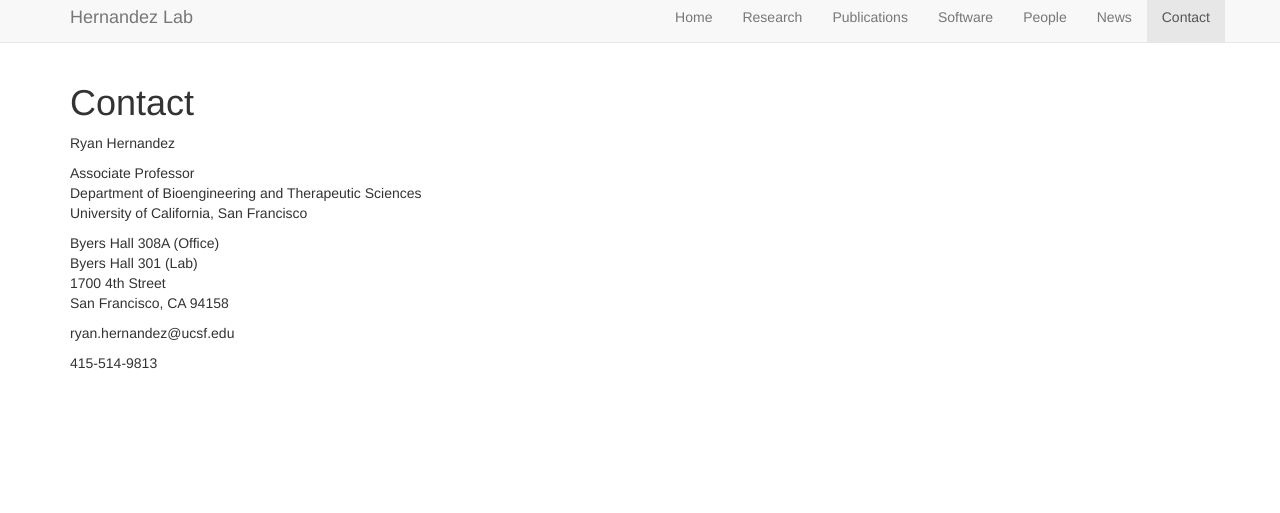
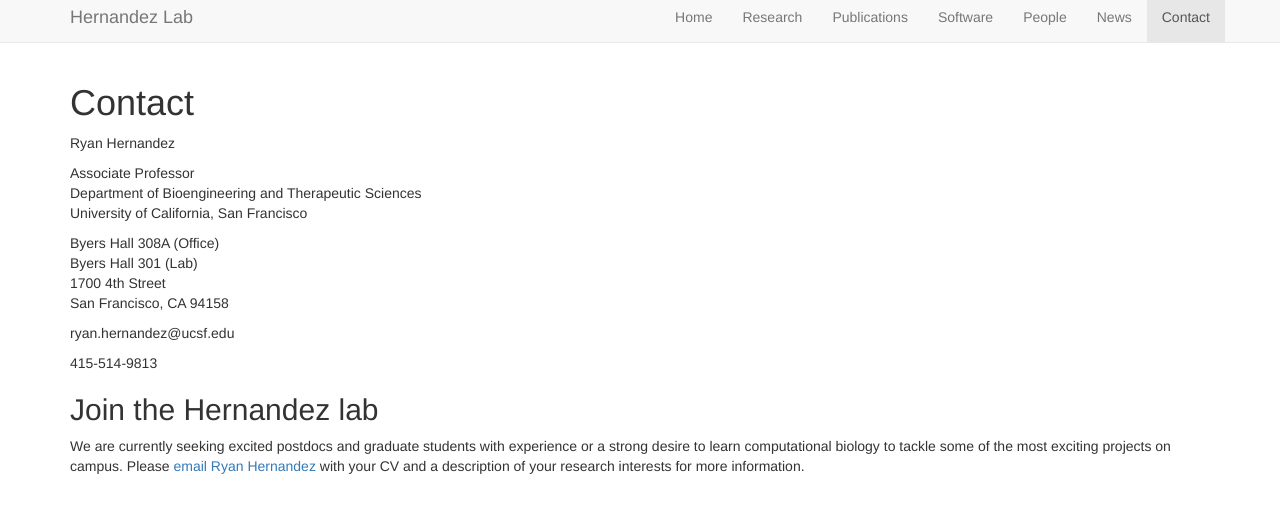
Before and after one commit to HernandezLab/hernandezlab.github.io, a Jekyll site: the page built from contact/index.md, in a window 1280 px wide, cut to the strip 48-561 px from the top of the page. Built offline with Jekyll 4.4.1, drawn with Linux system fonts in a browser that asks for light colours; nearby versions of some CDN libraries.

Commit message:
Contact filler

```diff
--- a/contact/index.md
+++ b/contact/index.md
@@ -19,3 +19,7 @@
 ryan.hernandez@ucsf.edu
 
 415-514-9813
+
+## Join the Hernandez lab
+
+We are currently seeking excited postdocs and graduate students with experience or a strong desire to learn computational biology to tackle some of the most exciting projects on campus. Please [email Ryan Hernandez](mailto:ryan.hernandez@ucsf.edu) with your CV and a description of your research interests for more information.
```
